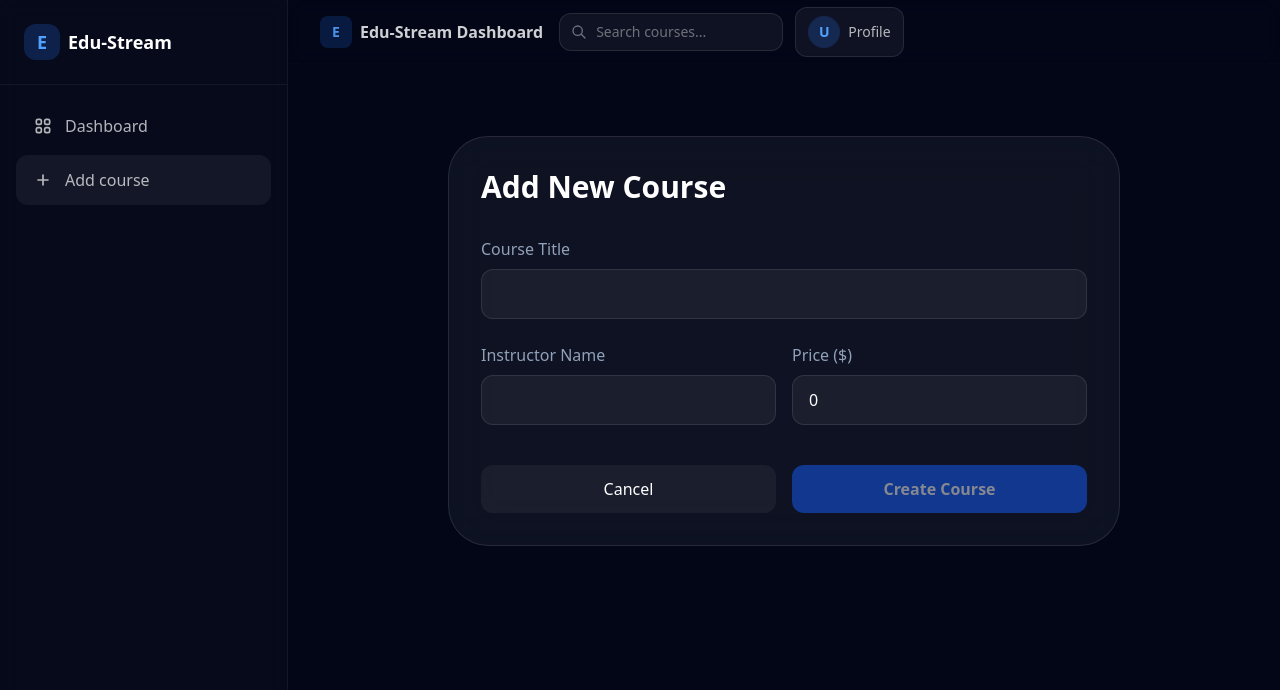
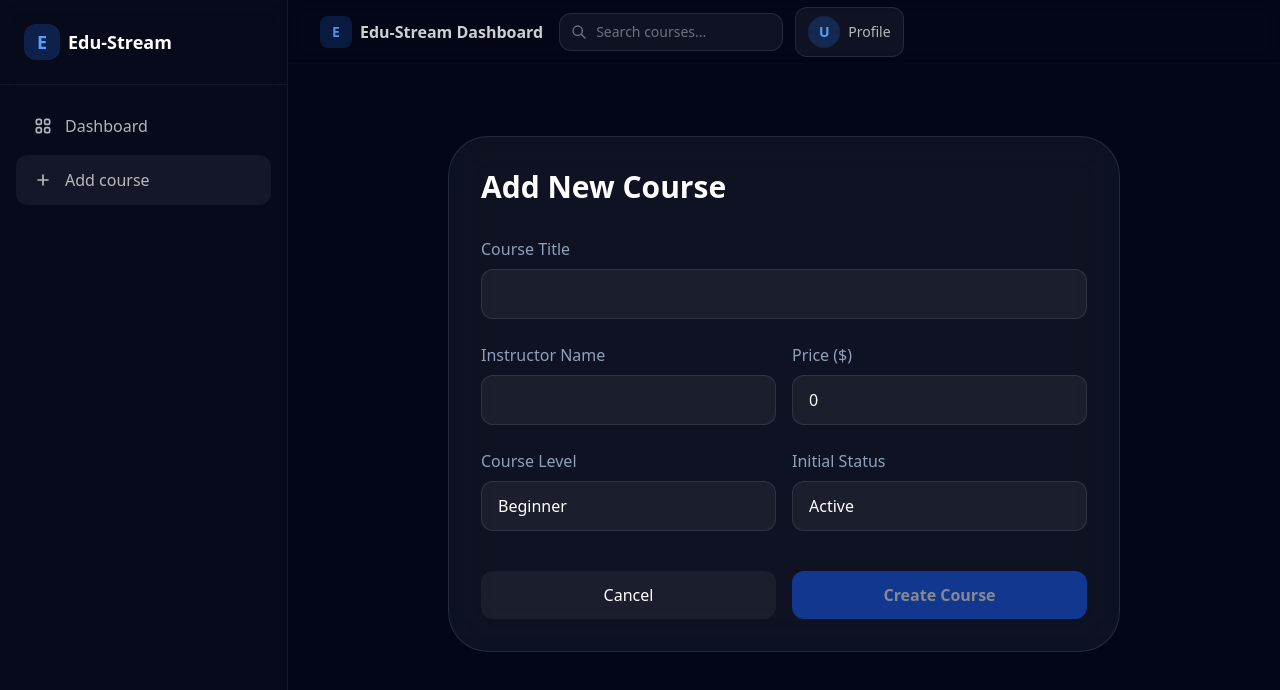
Before and after one commit to khaled-elhenaweey/Edu-Stream-Dashboard, an Angular app: page /add-course in a window 1280 px wide. Shown: the top 690 px of the page. Built offline with nearby package versions, Linux system fonts and the light colour scheme.

Commit message:
add levels and statuses selects

```diff
--- a/src/app/features/add-course/add-course.html
+++ b/src/app/features/add-course/add-course.html
@@ -7,7 +7,12 @@
       <input formControlName="title" type="text"
         class="w-full bg-white/5 border border-white/10 rounded-xl px-4 py-3 text-white focus:border-blue-500 outline-none transition-all">
       @if (courseForm.get('title')?.touched && courseForm.get('title')?.invalid) {
-      <small class="text-red-400 text-xs mt-1">Title is required (min 5 characters)</small>
+      <small class="text-red-400 text-xs mt-1 block">Title is required (min 5 characters)</small>
+      }
+      @if (courseForm.get('title')?.touched && courseForm.get('title')?.errors?.['forbiddenName']) {
+      <small class="text-orange-400 text-xs mt-1">Please use a professional title, avoid
+        "{{courseForm.get('title')?.errors?.['forbiddenName'].vlaue | json}}" words.
+      </small>
       }
     </div>
 
@@ -29,7 +34,29 @@
         }
       </div>
     </div>
+    <div class="grid grid-cols-2 gap-4">
 
+      <div>
+        <label class="block text-slate-400 mb-2">Course Level</label>
+        <select formControlName="level"
+          class="w-full bg-white/5 border border-white/10 rounded-xl px-4 py-3 text-white outline-none focus:border-blue-500 appearance-none cursor-pointer">
+          @for (lvl of levels; track lvl) {
+          <option [value]="lvl" class="bg-slate-900 text-white">{{ lvl }}</option>
+          }
+        </select>
+      </div>
+
+      <div>
+        <label class="block text-slate-400 mb-2">Initial Status</label>
+        <select formControlName="status"
+          class="w-full bg-white/5 border border-white/10 rounded-xl px-4 py-3 text-white outline-none focus:border-blue-500 appearance-none cursor-pointer">
+          @for (st of statuses; track st) {
+          <option [value]="st" class="bg-slate-900 text-white">{{ st }}</option>
+          }
+        </select>
+      </div>
+
+    </div>
     <div class="flex gap-4 pt-4">
       <button type="button" routerLink="/dashboard"
         class="flex-1 px-4 py-3 rounded-xl bg-white/5 text-white hover:bg-white/10 transition-all">Cancel</button>
--- a/src/app/features/add-course/add-course.ts
+++ b/src/app/features/add-course/add-course.ts
@@ -1,25 +1,42 @@
 import { Component, OnInit } from '@angular/core';
-import { ReactiveFormsModule, FormBuilder, FormGroup, Validators } from '@angular/forms';
+import {
+  ReactiveFormsModule,
+  FormBuilder,
+  FormGroup,
+  Validators,
+  AbstractControl,
+  ValidationErrors,
+} from '@angular/forms';
 import { Course as CourseService } from '../../core/services/course';
 import { Router } from '@angular/router';
+import { CommonModule } from '@angular/common';
+import { CourseLevel, CourseStatus } from '../../core/models/course';
 
 @Component({
   selector: 'app-add-course',
-  imports: [ReactiveFormsModule],
+  imports: [ReactiveFormsModule, CommonModule],
   templateUrl: './add-course.html',
   styleUrl: './add-course.css',
 })
 export class AddCourse implements OnInit {
   courseForm!: FormGroup;
+  levels: CourseLevel[] = ['Beginner', 'Intermediate', 'Expert'];
+  statuses: CourseStatus[] = ['Active', 'Completed', 'Archived'];
   constructor(
     private fb: FormBuilder,
     private courseService: CourseService,
     private router: Router,
   ) {}
 
+  forbiddenWordsValidator(control: AbstractControl): ValidationErrors | null {
+    const forbiddenWords = ['test', 'dummy', 'spam'];
+    const value = control.value?.toLowerCase();
+    const isForbidden = forbiddenWords.some((word) => value?.includes(word));
+    return isForbidden ? { forbiddenName: { vlaue: control.value } } : null;
+  }
   ngOnInit(): void {
     this.courseForm = this.fb.group({
-      title: ['', [Validators.required, Validators.minLength(5)]],
+      title: ['', [Validators.required, Validators.minLength(5), this.forbiddenWordsValidator]],
       instructor: ['', [Validators.required]],
       price: [0, [Validators.required, Validators.min(10)]],
       level: ['Beginner', [Validators.required]],
```
